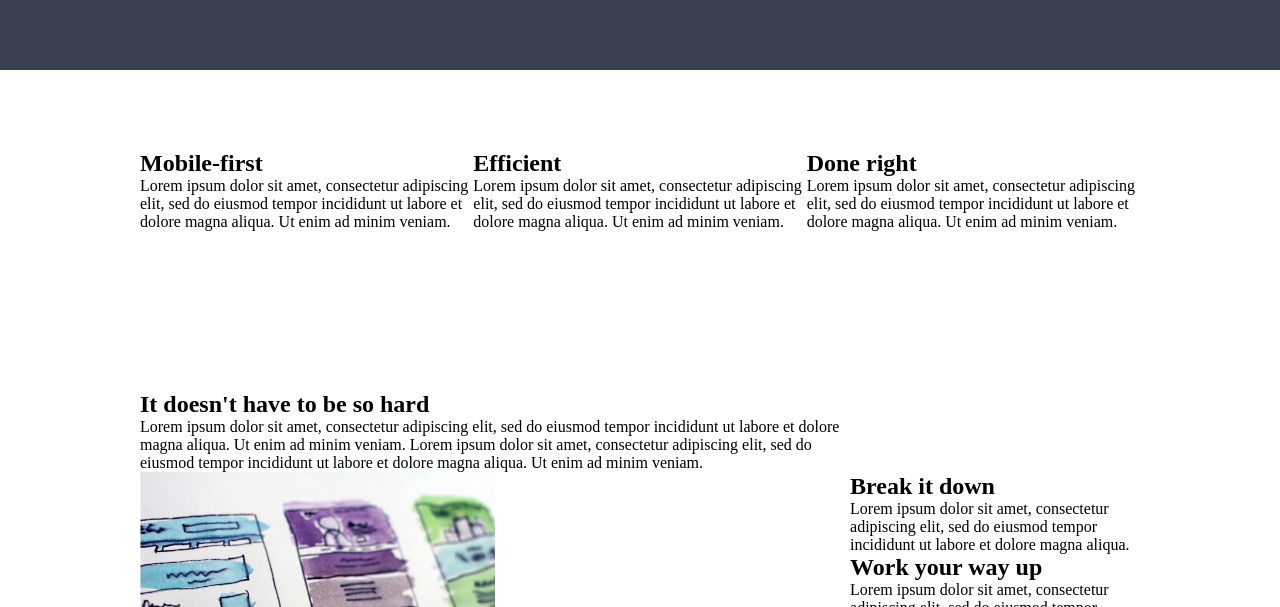
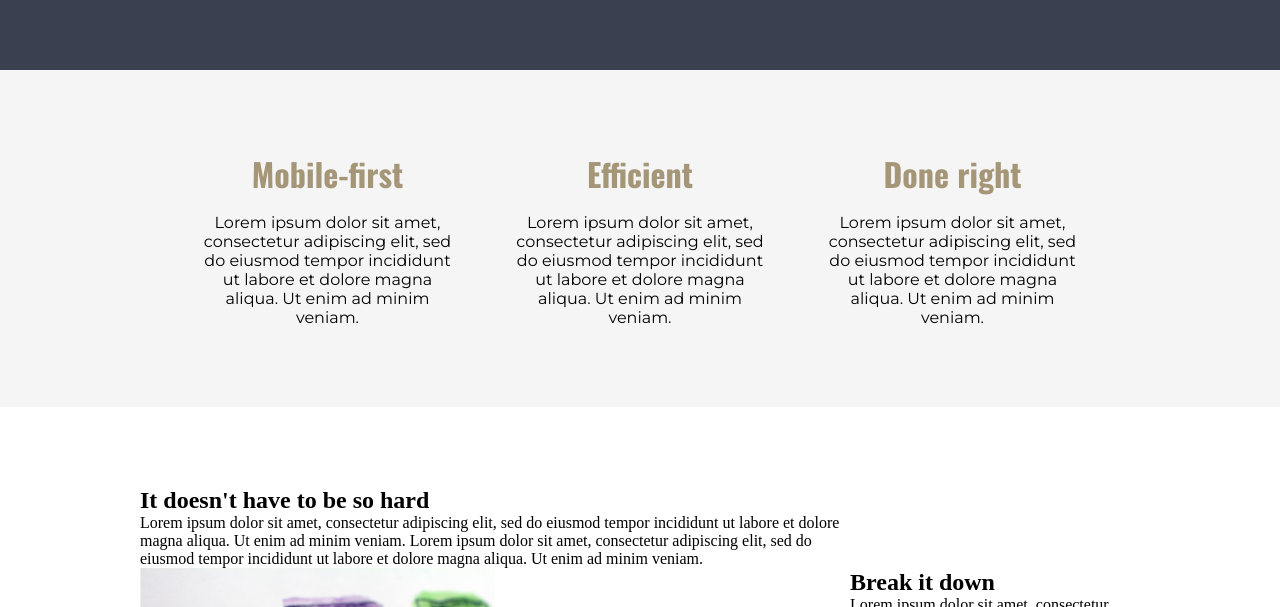
Before and after one commit to franco-ortega/demo-rwd-01, a plain HTML site: page index.html in a window 1280 px wide. Shown: the part 731-1338 px from the top of the page. Drawn offline with nearby package versions, Linux system fonts and the light colour scheme; files whose address does not match are found by name.

Commit message:
style section two

```diff
--- a/index.html
+++ b/index.html
@@ -43,24 +43,23 @@
     </div>
   </section>
 
-  <section>
+  <section class="section-two center-text">
     <div class="container row-med">
-      <div>
-        <h2>Mobile-first
-        </h2>
-        <p>
+      <div class="section-two-article">
+        <h2 class="section-two-title">Mobile-first</h2>
+        <p class="section-two-text">
           Lorem ipsum dolor sit amet, consectetur adipiscing elit, sed do eiusmod tempor incididunt ut labore et dolore magna aliqua. Ut enim ad minim veniam.
         </p>
       </div>
-      <div>
-        <h2>Efficient</h2>
-        <p>
+      <div class="section-two-article">
+        <h2 class="section-two-title">Efficient</h2>
+        <p class="section-two-text">
           Lorem ipsum dolor sit amet, consectetur adipiscing elit, sed do eiusmod tempor incididunt ut labore et dolore magna aliqua. Ut enim ad minim veniam.
         </p>
       </div>
-      <div>
-        <h2>Done right</h2>
-        <p>
+      <div class="section-two-article">
+        <h2 class="section-two-title">Done right</h2>
+        <p class="section-two-text">
           Lorem ipsum dolor sit amet, consectetur adipiscing elit, sed do eiusmod tempor incididunt ut labore et dolore magna aliqua. Ut enim ad minim veniam.
         </p>
       </div>
--- a/style.css
+++ b/style.css
@@ -21,6 +21,10 @@ img {
   display: flex;
   flex-direction: row;
   /* justify-content: space-between; */
+}
+
+.center-text {
+  text-align: center;
 }
 
 .header {
@@ -81,7 +85,7 @@ nav {
 }
 
 .section-one-text {
-  font-family: 'Montserrat';
+  font-family: 'Montserrat', sans-serif;
   font-size: 1.5rem;
   font-weight: 400;
 }
@@ -98,6 +102,30 @@ nav {
   border-radius: 50px;
   margin-top: 2rem;
   padding: 0.5rem 2rem;
+}
+
+.section-two {
+  background-color: whitesmoke;
+}
+
+.section-two-article {
+  width: 25%;
+  display: flex;
+  flex-direction: column;
+  gap: 1rem;
+}
+
+.section-two-title {
+  color: #a59678;
+  font-family: 'Oswald', sans-serif;
+  font-size: 2rem;
+  font-weight: 700;
+}
+
+.section-two-text {
+  font-family: 'Montserrat', sans-serif;
+  font-size: 1rem;
+  font-weight: 400;
 }
 
 @media (min-width: 700px) {
```
